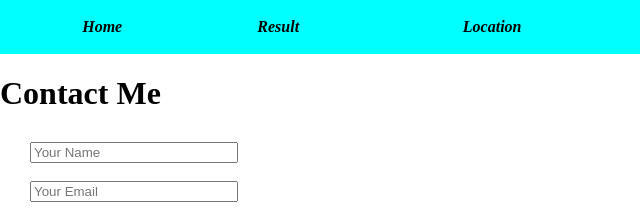
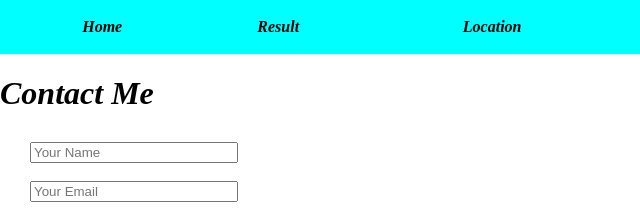
Before and after one commit to mdashik123456/My-HTML-01, a plain HTML site: page contact.html in a window 1280 px wide. Shown: the top 217 px of the page, 0-640 px from the left. Drawn offline with Linux system fonts and the light colour scheme.

Commit message:
This is Changes

```diff
--- a/contact.html
+++ b/contact.html
@@ -21,7 +21,7 @@
     </header>
     <!-- Header End-->
 
-    <h1>Contact Me</h1>
+    <h1><i>Contact Me</i></h1>
 
     <form id="ContactMeForm" action="contact.php" method="post">
       <input type="text" name="name" placeholder="Your Name" style="width: 200px;"><br><br>
```
